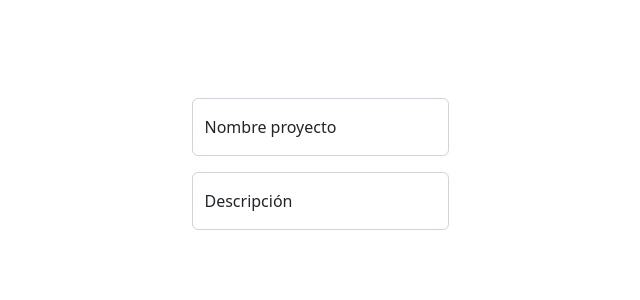
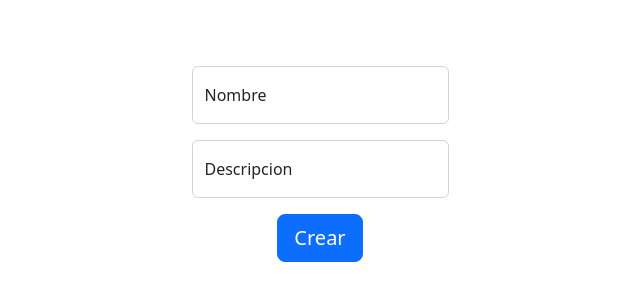
Before and after one commit to kheynerz/diagram-generator, a React (Vite) app: page /newProject in a window 1280 px wide. Shown: the part 236-536 px from the top of the page, without its empty margins (320-960 px from the left). Built offline with nearby package versions, Linux system fonts and the light colour scheme.

Commit message:
new project syntax

```diff
--- a/src/components/Login.jsx
+++ b/src/components/Login.jsx
@@ -65,6 +65,7 @@ const Login = () => {
       <FloatingLabel className="mb-3" label="Clave" controlId="formBasicClave">
         <Form.Control onChange={handleChange} type="text" placeholder="Clave" name="password"/>
       </FloatingLabel>
+
       <Button onClick={handleClick} variant="primary" size="lg" >
         Conectar
       </Button>
--- a/src/components/NewProject.jsx
+++ b/src/components/NewProject.jsx
@@ -1,7 +1,8 @@
 import React from 'react'
-import { useContext, useState } from 'react'
-import { StructureContext } from '../context/StructureContext'
+import { useState } from 'react'
 
+
+import Button from 'react-bootstrap/Button';
 import Form from 'react-bootstrap/Form';
 import FloatingLabel from 'react-bootstrap/FloatingLabel';
 
@@ -9,27 +10,36 @@ const NewProject = () => {
     const [project, setProject] = useState({nombre:'',description: ''});
 
     const handleChange = (e) => {
-        const {id, value} = e.target
+        const {name, value} = e.target
         setProject({
-          ...project, [id] : value
+          ...project, [name] : value
         });
-
-        console.log(project);
       };
 
+
+    const handleClick = () => {
+        console.log(project);
+    }
+
     return (
-      <>
+        <Form>
+
         <FloatingLabel
+          className="mb-3"
+          label="Nombre"
           controlId="nombre"
-          label="Nombre proyecto"
-          className="mb-3"
         >
-          <Form.Control type="text" placeholder="Nombre Proyecto" onChange={handleChange}/>
+          <Form.Control onChange={handleChange} type="text" placeholder="Nombre proyecto" name="nombre" />
         </FloatingLabel>
-        <FloatingLabel controlId="description" label="Descripción">
-          <Form.Control type="text" placeholder="Descripción" onChange={handleChange}/>
+
+        <FloatingLabel className="mb-3" label="Descripcion" controlId="description">
+          <Form.Control onChange={handleChange} type="text" placeholder="Descripcion" name="description"/>
         </FloatingLabel>
-      </>
+
+        <Button onClick={handleClick} variant="primary" size="lg" >
+          Crear
+        </Button>
+      </Form>
     );
 }
 
--- a/src/components/Projects.jsx
+++ b/src/components/Projects.jsx
@@ -2,14 +2,17 @@ import Button from 'react-bootstrap/Button';
 import Card from 'react-bootstrap/Card';
 import { useGetProjects } from '../hooks/useGetProjects';
 
+import NewProject from './NewProject';
 
 const Project = () => {
     const {projects, fetching} = useGetProjects()
 
     if (fetching) return <h5>Loading</h5>;
 
+
     return (
         <>
+        <h1>Proyectos</h1>
             <div style={{display: 'flex' , flexWrap:'Wrap'}}>
                 {projects.length ? projects.map((project,index) => (
                     <Card key={index} style={{ width: '18rem' , margin:'10px'}}>
@@ -21,10 +24,13 @@ const Project = () => {
                         <Button variant="primary" key={index}>Abrir</Button>
                     </Card.Body>
                     </Card>
-                )): <h3>Primer proyecto: </h3>}
-                <Button variant="primary" style={{ width: '18rem' , margin:'10px', fontSize:'60px'}}>+</Button>
+                )): null}
+                <Card style={{ width: '18rem' , margin:'10px'}}>
+                    <Card.Body>
+                        <NewProject/>
+                    </Card.Body>
+                </Card>
             </div>
-
         </>
     );
 }
--- a/src/context/CredentialsContext.jsx
+++ b/src/context/CredentialsContext.jsx
@@ -8,7 +8,7 @@ export const CredentialsContextProvider = (props) =>{
       database: "plant",
       port: "5432",
       user: "postgres",
-      password: "12345",
+      password: "1234",
     });
 
     return(
--- a/src/hooks/useGetProjects.js
+++ b/src/hooks/useGetProjects.js
@@ -15,7 +15,7 @@ export const useGetProjects = () => {
     }
 
     useEffect(() => {
-        getService('projects', {params: credentials})
+        getService('projects', {params})
             .then(res => {
                 handleResponse(res.data)}
             )
```
Also changed, not shown: 1 other file (tests, documents, lock files or other folders).
